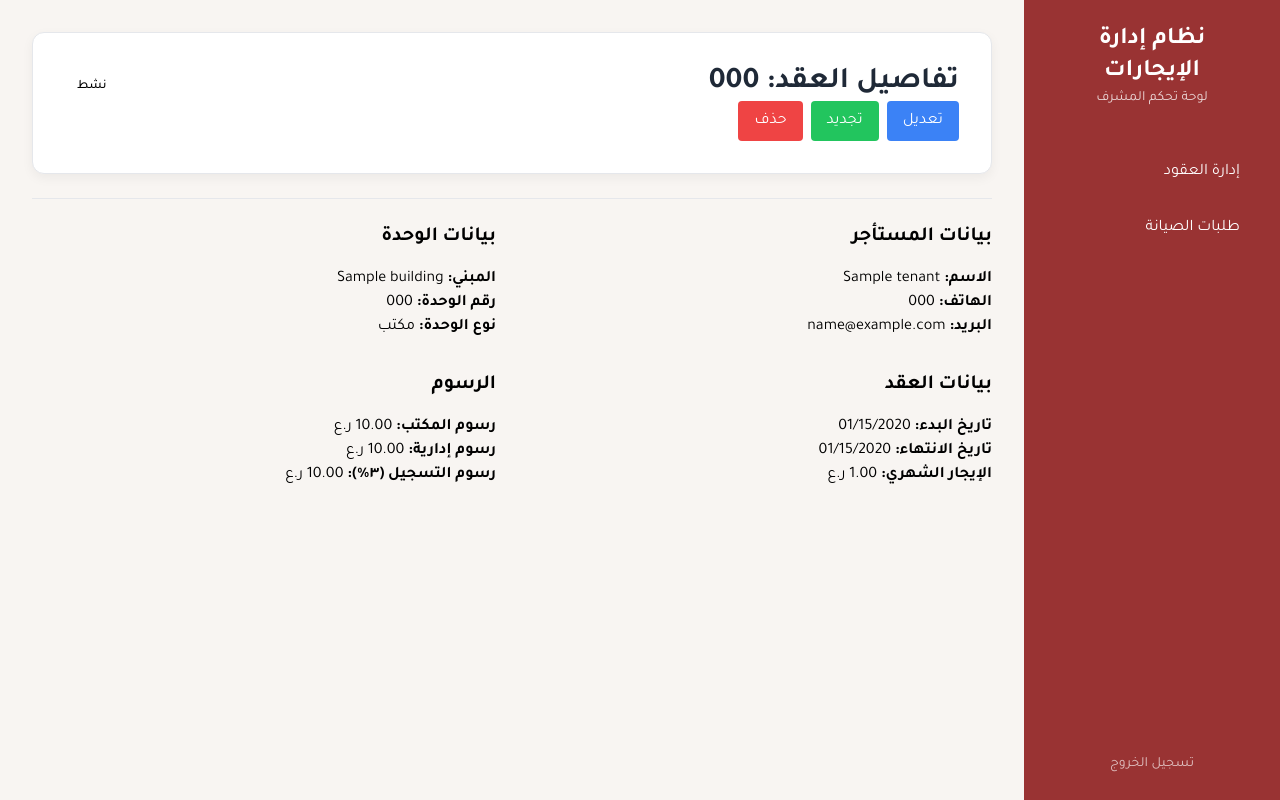
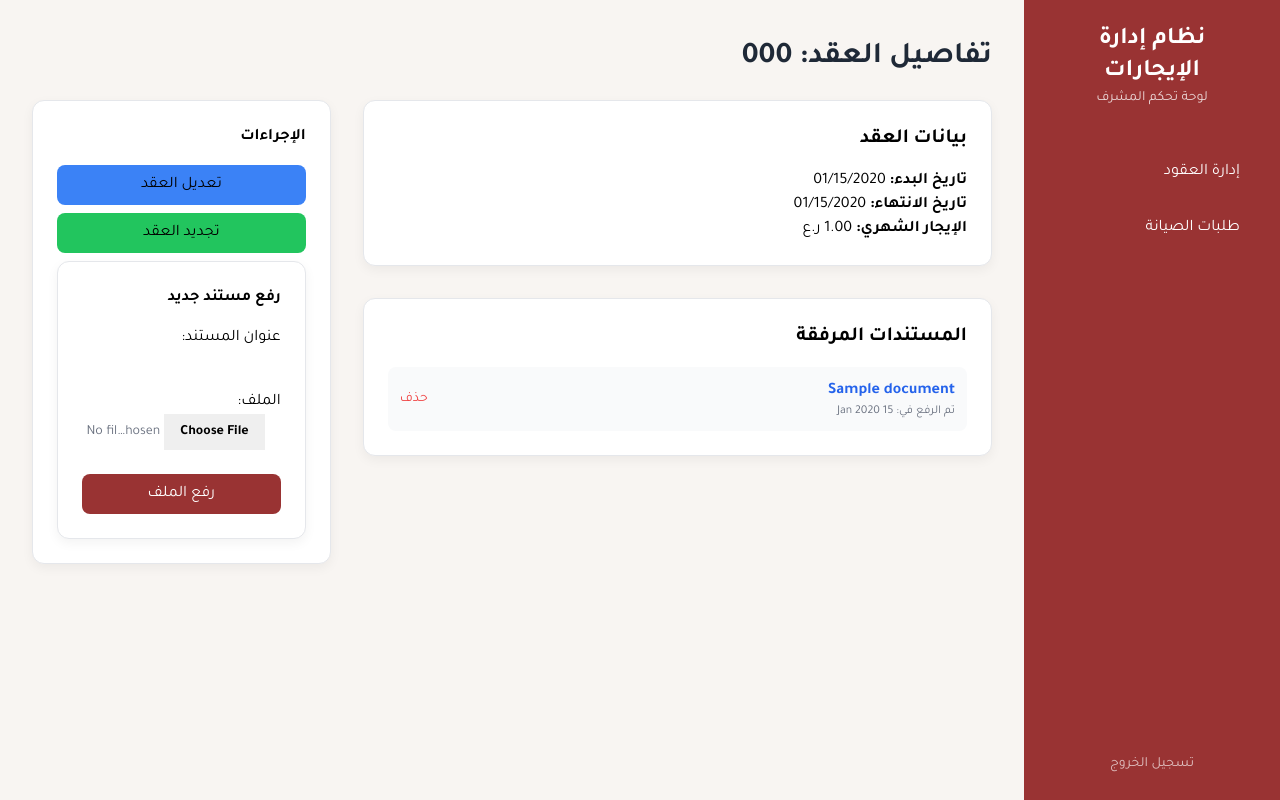
Before and after one commit to alabri0803/rent_management, a Django app: template dashboard/templates/dashboard/lease_detail.html in a window 1280 px wide. Run offline with Django 5.2, Linux system fonts and the light colour scheme; the template is opened without the code that fills it: values that come from a table or form of the project are taken from there, others are empty; tables that the repository leaves empty hold one stand-in row (values such as "Sample post"); some libraries are stand-ins or nearby versions.

Commit message:
تحديث وتعيل تفاصيل العقد

```diff
--- a/dashboard/templates/dashboard/lease_detail.html
+++ b/dashboard/templates/dashboard/lease_detail.html
@@ -1,42 +1,58 @@
 {% extends 'dashboard/base.html' %}
 {% block title %}تفاصيل العقد{% endblock %}
 {% block content %}
-<div class="card p-8">
-  <div class="flex justify-between items-start">
-    <h2 class="text-3xl font-bold text-gray-800">تفاصيل العقد: {{ lease.contract_number }}</h2>
-    <span class="status-badge {{ lease.get_status_color }} mt-2 inline-block">{{ lease.get_status_display }}</span>
+<div class="mb-6">
+    <h2 class="text-3xl font-bold text-gray-800 mt-2">تفاصيل العقد: {{ lease.contract_number }}</h2>
+</div>
+<div class="grid grid-cols-1 lg:grid-cols-3 gap-8">
+  <div class="lg:col-span-2 space-y-8">
+    <div class="card p-6">
+      <h3 class="text-xl font-bold mb-4">بيانات العقد</h3>
+      <p><strong>تاريخ البدء:</strong> {{ lease.start_date|date:"m/d/Y" }}</p>
+      <p><strong>تاريخ الانتهاء:</strong> {{ lease.end_date|date:"m/d/Y" }}</p>
+      <p><strong>الإيجار الشهري:</strong> {{ lease.monthly_rent }} ر.ع</p>
+    </div>
+    <div class="card p-6">
+      <h3 class="text-xl font-bold mb-4">المستندات المرفقة</h3>
+      <div class="space-y-3">
+        {% for doc in lease.documents.all %}
+          <div class="flex justify-between items-center bg-gray-50 p-3 rounded-lg">
+            <div>
+              <a href="{{ doc.file.url }}" target="_blank" class="font-semibold text-blue-600 hover:underline">{{ doc.title }}</a>
+             <p class="text-xs text-gray-500">تم الرفع في: {{ doc.uploaded_at|date:"d M Y" }}</p>
+            </div>
+            <form action="{% url 'document_delete' doc.pk %}" method="post" onsubmit="return confirm('هل أنت متأكد من رغبتك في حذف هذا المستند؟');">
+              {% csrf_token %}
+              <button type="submit" class="text-red-500 hover:text-red-700 text-sm">حذف</button>
+            </form>
+          </div>
+          {% empty %}
+          <p class="text-gray-500">لا توجد مستندات مرفقة لهذا العقد بعد.</p>
+        {% endfor %}
+      </div>
+    </div>
   </div>
-  <div class="flex space-x-2 space-x-reverse">
-    <a href="{% url 'lease_update' lease.pk %}" class="bg-blue-500 text-white px-4 py-2 rounded hover:bg-blue-600">تعديل</a>
-    <a href="{% url 'lease_renew' lease.pk %}" class="bg-green-500 text-white px-4 py-2 rounded hover:bg-green-600">تجديد</a>
-    <a href="{% url 'lease_delete' lease.pk %}" class="bg-red-500 text-white px-4 py-2 rounded hover:bg-red-600">حذف</a>
+  <div class="lg:col-span-1 space-y-6">
+    <div class="card p-6">
+      <h3 class="font-bold mb-4">الإجراءات</h3>
+      <a href="{% url 'lease_update' lease.pk %}" class="block text-center w-full mb-2 bg-blue-500 py-2 rounded-lg hover:bg-green-600">تعديل العقد</a>
+      <a href="{% url 'lease_renew' lease.pk %}" class="block text-center w-full mb-2 bg-green-500 py-2 rounded-lg hover:bg-green-600">تجديد العقد</a
   </div>
-</div>
-<div class="border-t my-6"></div>
-<div class="grid grid-cols-1 md:grid-cols-2 gap-8">
-  <div>
-    <h3 class="font-bold text-xl mb-4">بيانات المستأجر</h3>
-    <p><strong>الاسم:</strong> {{ lease.tenant.name }}</p>
-    <p><strong>الهاتف:</strong> {{ lease.tenant.phone }}</p>
-    <p><strong>البريد:</strong> {{ lease.tenant.email }}</p>
-  </div>
-  <div>
-    <h3 class="font-bold text-xl mb-4">بيانات الوحدة</h3>
-    <p><strong>المبني:</strong> {{ lease.unit.building.name }}</p>
-    <p><strong>رقم الوحدة:</strong> {{ lease.unit.unit_number }}</p>
-    <p><strong>نوع الوحدة:</strong> {{ lease.unit.get_unit_type_display }}</p>
-  </div>
-  <div>
-    <h3 class="font-bold text-xl mb-4">بيانات العقد</h3>
-    <p><strong>تاريخ البدء:</strong> {{ lease.start_date|date:"m/d/Y" }}</p>
-    <p><strong>تاريخ الانتهاء:</strong> {{ lease.end_date|date:"m/d/Y" }}</p>
-    <p><strong>الإيجار الشهري:</strong> {{ lease.monthly_rent }} ر.ع</p>
-  </div>
-  <div>
-    <h3 class="font-bold text-xl mb-4">الرسوم</h3>
-    <p><strong>رسوم المكتب:</strong> {{ lease.office_fee }} ر.ع</p>
-    <p><strong>رسوم إدارية:</strong> {{ lease.admin_fee }} ر.ع</p>
-    <p><strong>رسوم التسجيل (٣٪):</strong> {{ lease.registration_fee }} ر.ع</p>
+    <div class="card p-6">
+      <h3 class="font-bold mb-4">رفع مستند جديد</h3>
+      <form action="{% url 'document_upload' lease.pk %}" method="post" enctype="multipart/form-data">
+        {% csrf_token %}
+        <div class="mb-4">
+          {{ document_form.title.label_tag }}
+          {{ document_form.title }}
+        </div>
+        <div class="mb-4">
+          {{ document_form.file.label_tag }}
+          {{ document_form.file }}
+        </div>
+        <button type="submit" class="btn-primary w-full py-2 rounded-lg mt-2">رفع الملف</button>
+      </form>
+    </div>
   </div>
 </div>
 {% endblock %}
```
